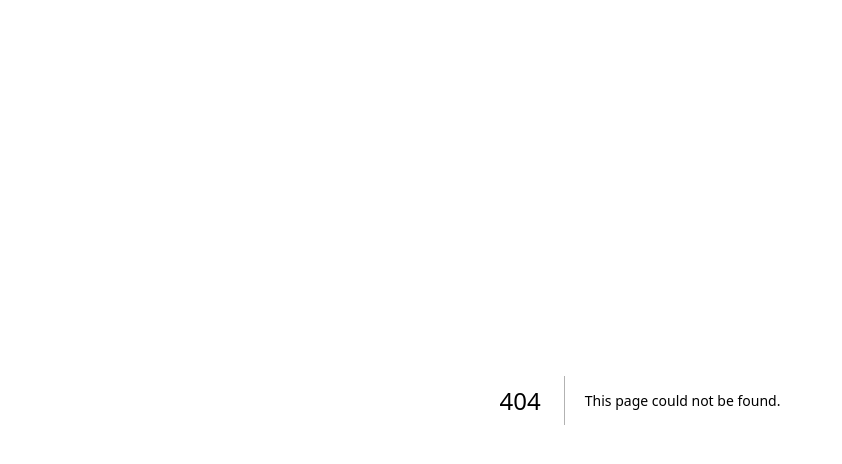
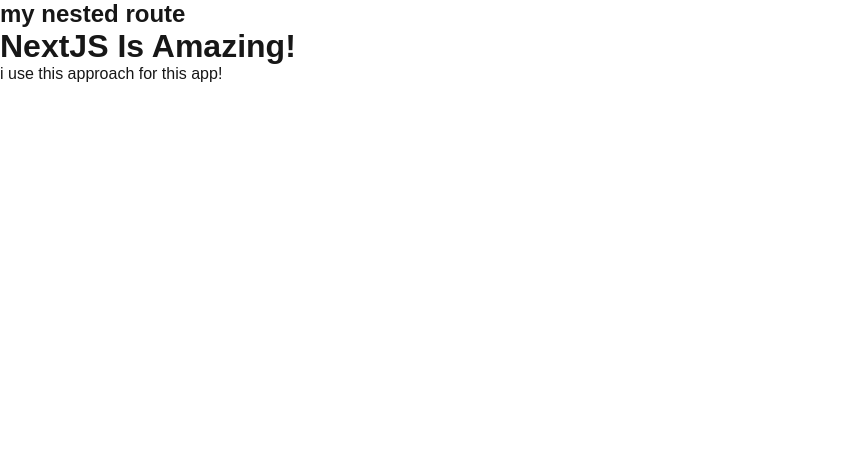
Before and after one commit to Amir-mohammad-ahmady-1234/my-first-NextJS-project, a Next.js app: page /amazing in a window 1280 px wide. Before the commit this address had no page. Shown: the top 464 px of the page, without its empty margins (0-842 px from the left). Built offline with nearby package versions, Linux system fonts and the light colour scheme.

Commit message:
cretae first next js => first nested route.

```diff
--- /dev/null
+++ b/app/amazing/approach/page.tsx
@@ -0,0 +1,5 @@
+const page = () => {
+  return <div>i using App Router for this app!</div>;
+};
+
+export default page;
--- /dev/null
+++ b/app/amazing/layout.tsx
@@ -0,0 +1,12 @@
+import React from "react";
+
+const layout = ({ children }: { children: React.ReactNode }) => {
+  return (
+    <main>
+      <h2>my nested route</h2>
+      {children}
+    </main>
+  );
+};
+
+export default layout;
--- /dev/null
+++ b/app/amazing/page.tsx
@@ -0,0 +1,10 @@
+import Link from "next/link";
+
+export default function AmazingPage() {
+  return (
+    <main>
+      <h1>NextJS Is Amazing!</h1>
+      <Link href={"/amazing/approach"}>i use this approach for this app!</Link>
+    </main>
+  );
+}
--- a/tsconfig.json
+++ b/tsconfig.json
@@ -22,6 +22,6 @@
       "@/*": ["./*"]
     }
   },
-  "include": ["next-env.d.ts", "**/*.ts", "**/*.tsx", ".next/types/**/*.ts"],
+  "include": ["next-env.d.ts", "**/*.ts", "**/*.tsx", ".next/types/**/*.ts", "app/amazing/page.tsx"],
   "exclude": ["node_modules"]
 }
```
